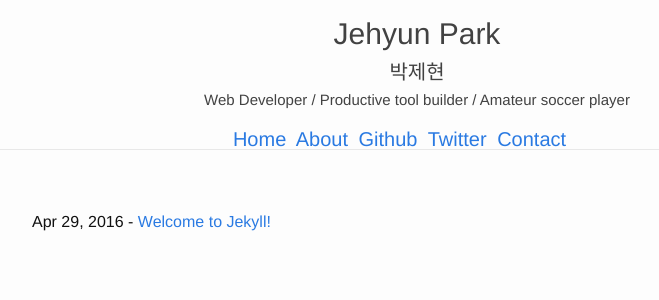
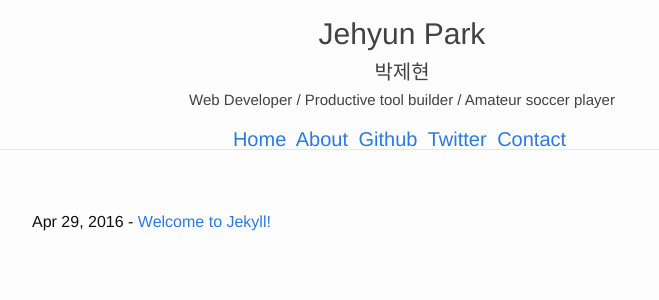
Before and after one commit to jehyunpark/jehyunpark.github.io, a Jekyll site: the page built from index.html, in a window 1280 px wide. Shown: the top 300 px of the page, without its empty margins (238-897 px from the left). Built offline with Jekyll 4.4.1, drawn with Linux system fonts in a browser that asks for light colours.

Commit message:
Delete site-title's margin

```diff
--- a/_sass/_base.scss
+++ b/_sass/_base.scss
@@ -66,7 +66,7 @@ figcaption {
  * Lists
  */
 ul, ol {
-    margin-left: $spacing-unit;
+    // margin-left: $spacing-unit;
 }
 
 li {
--- a/_sass/_layout.scss
+++ b/_sass/_layout.scss
@@ -26,6 +26,7 @@
 
     .site-title-list {
       list-style: none;
+      padding-left: 0px;
 
       .name-en {
         margin-top: 20px;
```
